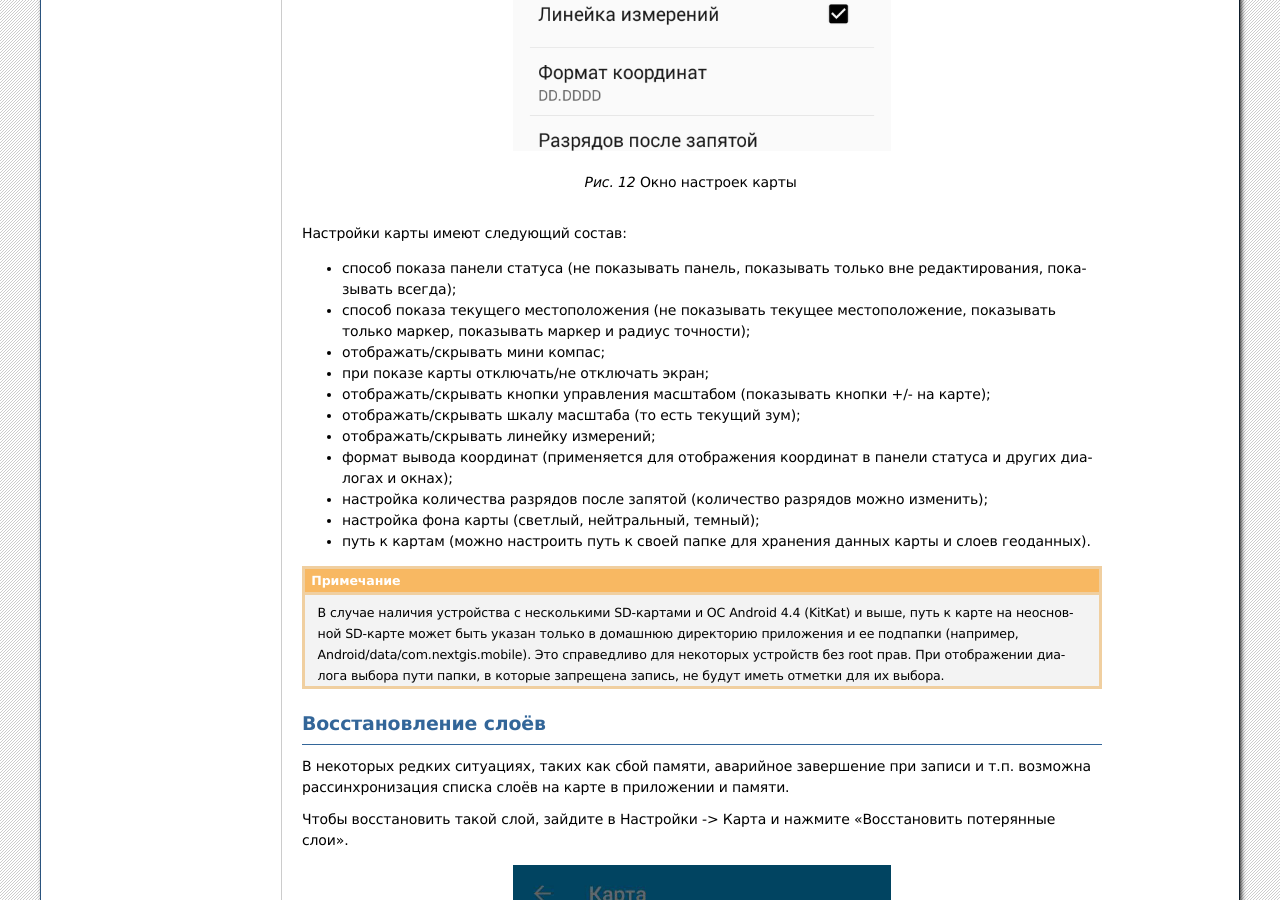
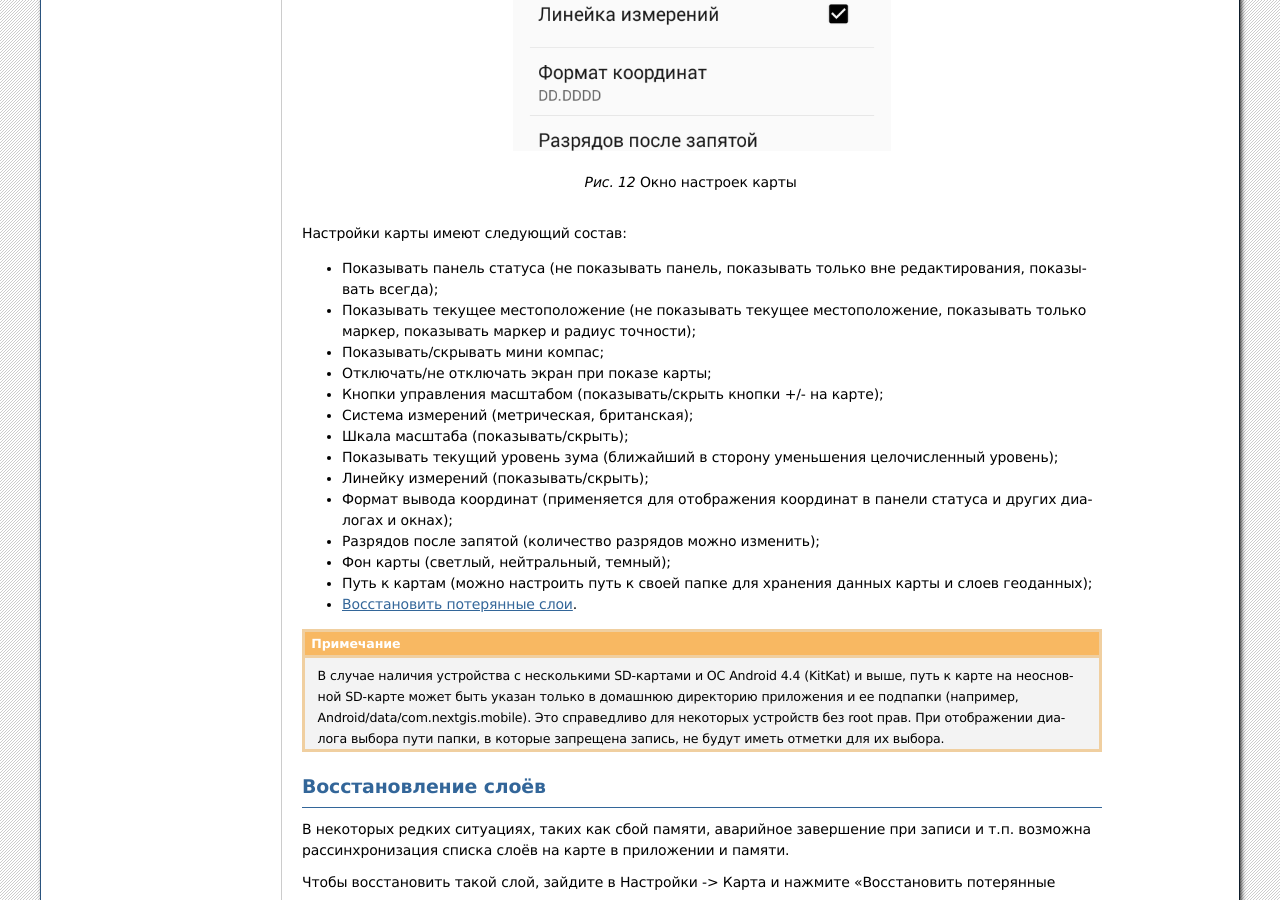
Before and after one commit to nextgis/docs_ngmobile, a Sphinx documentation site: the page built from source/settings.rst, in a window 1280 px wide and 900 px high, scrolled down 2376 px. Built offline with Sphinx 7.4.7, drawn with Linux system fonts in a browser that asks for light colours; formulas are drawn with MathJax 3.

Commit message:
Update settings.rst
update map settings

```diff
--- a/source/settings.rst
+++ b/source/settings.rst
@@ -54,17 +54,20 @@
 
 Настройки карты имеют следующий состав:
 
-* способ показа панели статуса (не показывать панель, показывать только вне редактирования, показывать всегда);
-* способ показа текущего местоположения (не показывать текущее местоположение, показывать только маркер, показывать маркер и радиус точности);
-* отображать/скрывать мини компас;
-* при показе карты отключать/не отключать экран;
-* отображать/скрывать кнопки управления масштабом (показывать кнопки +/- на карте);
-* отображать/скрывать шкалу масштаба (то есть текущий зум);
-* отображать/скрывать линейку измерений;
-* формат вывода координат (применяется для отображения координат в панели статуса и других диалогах и окнах);
-* настройка количества разрядов после запятой (количество разрядов можно изменить);
-* настройка фона карты (светлый, нейтральный, темный);
-* путь к картам (можно настроить путь к своей папке для хранения данных карты и слоев геоданных).
+* Показывать панель статуса (не показывать панель, показывать только вне редактирования, показывать всегда);
+* Показывать текущее местоположение (не показывать текущее местоположение, показывать только маркер, показывать маркер и радиус точности);
+* Показывать/скрывать мини компас;
+* Отключать/не отключать экран при показе карты;
+* Кнопки управления масштабом (показывать/скрыть кнопки +/- на карте);
+* Система измерений (метрическая, британская);
+* Шкала масштаба (показывать/скрыть);
+* Показывать текущий уровень зума (ближайший в сторону уменьшения целочисленный уровень);
+* Линейку измерений (показывать/скрыть);
+* Формат вывода координат (применяется для отображения координат в панели статуса и других диалогах и окнах);
+* Разрядов после запятой (количество разрядов можно изменить);
+* Фон карты (светлый, нейтральный, темный);
+* Путь к картам (можно настроить путь к своей папке для хранения данных карты и слоев геоданных);
+* `Восстановить потерянные слои <https://docs.nextgis.ru/docs_ngmobile/source/settings.html#ngmob-restore-layer>`_.
 
 .. note::
 
```
